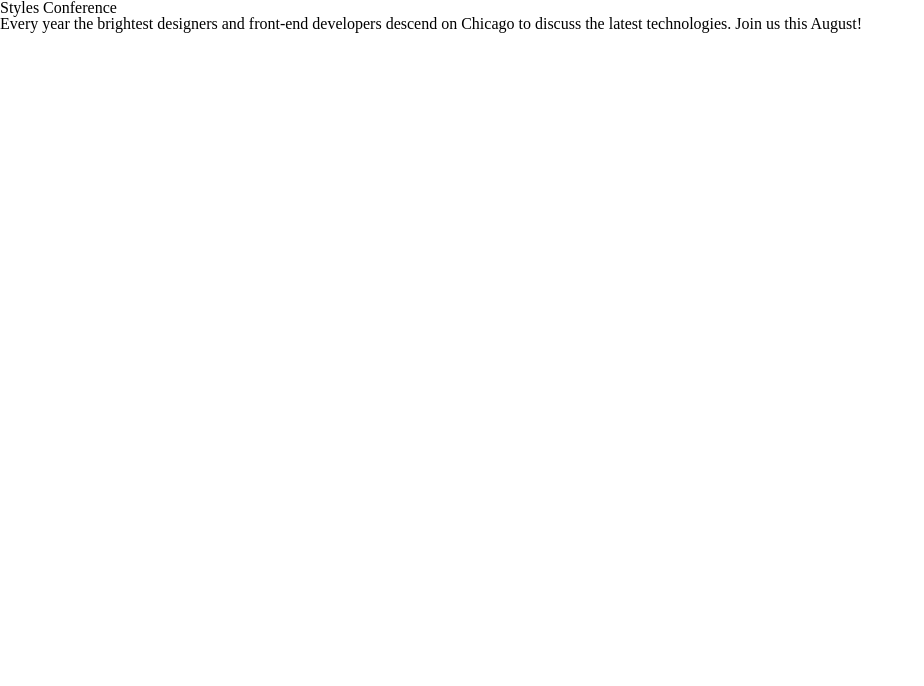
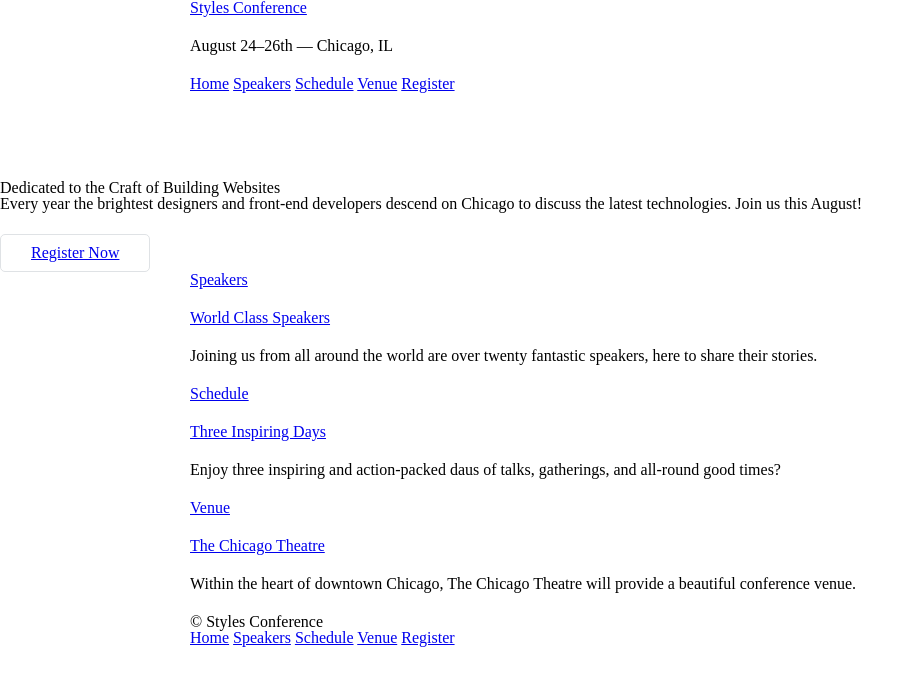
Before and after one commit to Gevapo/NetBeansShayHowe, a plain HTML site: page public_html/index.html in a window 1280 px wide. Shown: the whole page, without its empty margins (0-924 px from the left). Drawn offline with Linux system fonts and the light colour scheme.

Commit message:
Opening the Box Model

```diff
--- a/public_html/assets/stylesheets/main.css
+++ b/public_html/assets/stylesheets/main.css
@@ -55,3 +55,61 @@ table {
 	border-collapse: collapse;
 	border-spacing: 0;
 }
+
+/*
+    ======================================
+    Grid
+    ======================================
+*/
+
+*,
+*:before,
+*:after {
+    -webkit-box-sizing: border-box;
+       -moz-box-sizing: border-box;
+            box-sizing: border-box;
+}
+
+.container {
+    margin: 0 auto;
+    padding-left: 30px;
+    padding-right: 30px;
+    width: 960px;
+}
+
+/*
+    ======================================
+    Typography
+    ======================================
+*/
+
+h1, h3, h4, h5, p {
+    margin-bottom: 22px;
+}
+
+/*
+    ======================================
+    Buttons
+    ======================================
+*/
+
+.btn {
+    border-radius: 5px;
+    display: inline-block;
+    margin: 0;
+}
+
+.btn-alt {
+    border: 1px solid #dfe2e5;
+    padding: 10px 30px;
+}
+
+/*
+    ======================================
+    Home
+    ======================================
+*/
+
+.hero {
+    padding: 22px 80px 66px 80px;
+}
--- a/public_html/index.html
+++ b/public_html/index.html
@@ -1,20 +1,88 @@
 <!DOCTYPE html>
-<!--
-To change this license header, choose License Headers in Project Properties.
-To change this template file, choose Tools | Templates
-and open the template in the editor.
--->
-<html>
+<html lang="en">
+
     <head>
         <title>Styles Conference</title>
         <meta charset="UTF-8">
         <meta name="viewport" content="width=device-width, initial-scale=1.0">
         <link rel="stylesheet" href="assets/stylesheets/main.css">
     </head>
+
     <body>
-        <h1>Styles Conference</h1>
+
+        <!-- Header -->
+
+        <header class="container">
+            <h1>
+                <a href="index.html">Styles Conference</a>
+            </h1>
+
+            <h3>August 24&ndash;26th &mdash; Chicago, IL</h3>
+
+            <nav>
+                <a href="index.html">Home</a>
+                <a href="speakers.html">Speakers</a>
+                <a href="schedule.html">Schedule</a>
+                <a href="venue.html">Venue</a>
+                <a href="register.html">Register</a>
+            </nav>
+
+        </header>
+
+        <!-- Main content -->
+        <!-- Hero -->
+
+        <section class="hero container"></section>
+        <h2>Dedicated to the Craft of Building Websites</h2>
         <p>Every year the brightest designers and front-end
-        developers descend on Chicago to discuss the latest
-        technologies. Join us this August!</p>
-    </body>
+            developers descend on Chicago to discuss the latest
+            technologies. Join us this August!</p>
+        <a class="btn btn-alt" href="register.html">Register Now</a>
+    </section>
+
+    <section class="container">
+
+        <section>
+            <a href="speakers.html">
+                <h5>Speakers</h5>
+                <h3>World Class Speakers</h3>
+            </a>
+            <p>Joining us from all around the world are over twenty
+                fantastic speakers, here to share their stories.</p>
+        </section>
+
+        <section>
+            <a href="schedule.html">
+                <h5>Schedule</h5>
+                <h3>Three Inspiring Days</h3>
+            </a>
+            <p>Enjoy three inspiring and action-packed daus of talks,
+                gatherings, and all-round good times?</p>
+        </section>
+
+        <section>
+            <a href="venue.html">
+                <h5>Venue</h5>
+                <h3>The Chicago Theatre</h3>
+            </a>
+            <p>Within the heart of downtown Chicago, The Chicago Theatre
+                will provide a beautiful conference venue.</p>
+        </section>
+
+    </section>
+
+    <!-- Footer -->
+
+    <footer class="container">
+        <small>&COPY; Styles Conference</small>
+        <nav>
+            <a href="index.html">Home</a>
+            <a href="speakers.html">Speakers</a>
+            <a href="schedule.html">Schedule</a>
+            <a href="venue.html">Venue</a>
+            <a href="register.html">Register</a>
+        </nav>
+    </footer>
+
+</body>
 </html>
```
